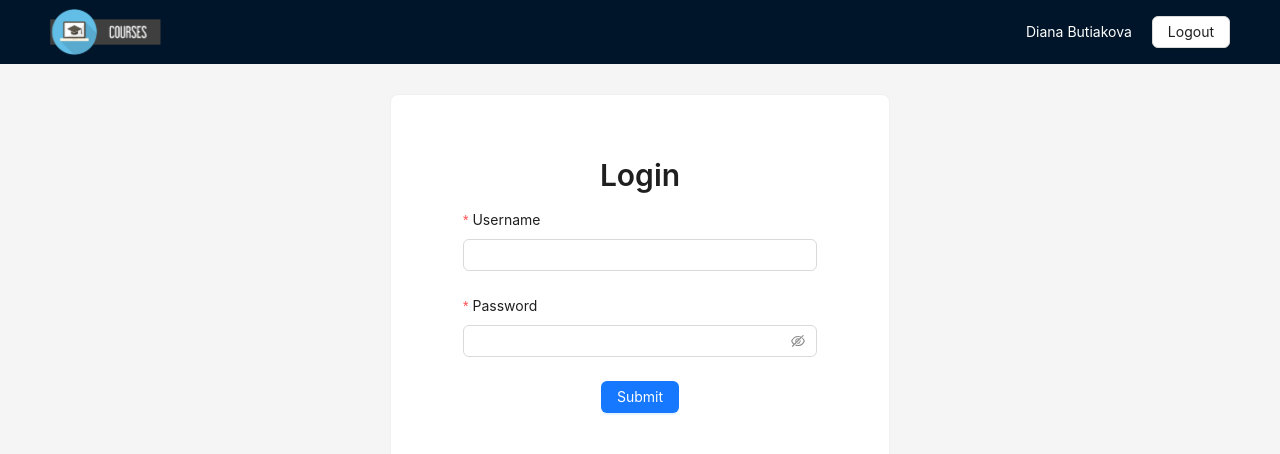
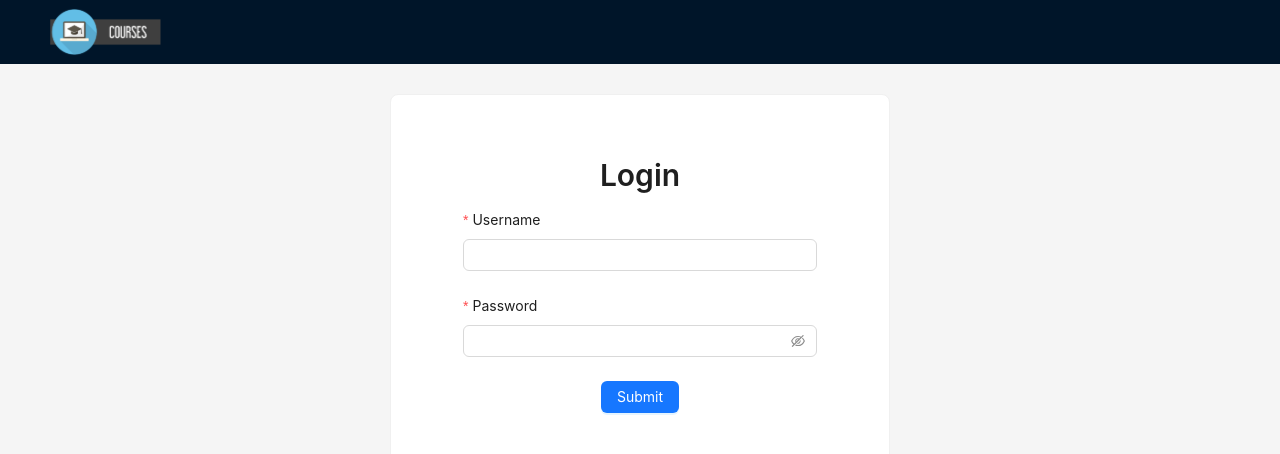
Before and after one commit to bt-diana/courses-app, a React (Vite) app: page /login#/login in a window 1280 px wide. Shown: the top 454 px of the page. Built offline with nearby package versions, Linux system fonts and the light colour scheme.

Commit message:
feat: add logout functionality

```diff
--- a/src/App.tsx
+++ b/src/App.tsx
@@ -93,11 +93,18 @@ const App = () => {
     console.log('Failed:', errorInfo);
   };
 
+  const logout = () => {
+    localStorage.removeItem('accessToken');
+    localStorage.removeItem('refreshToken');
+    setUser(undefined);
+    setAuthenticated(false);
+  };
+
   return (
     <Router>
       <CurrentUser value={user}>
         <Layout className="layout">
-          <Header />
+          <Header logout={logout} />
           <Content className="main">
             <div className="content">
               <Routes>
--- a/src/components/Account/Account.tsx
+++ b/src/components/Account/Account.tsx
@@ -1,9 +1,21 @@
-import { mockUser } from '../../assets/data/mockUser';
+import { useContext } from 'react';
+import CurrentUser from '../../contexts/currentUser';
 import UserSection from '../UserSection/UserSection';
 
-const Account = () => {
-  const user = mockUser;
-  return <UserSection loggedin fullname={user.name} />;
+interface AccountProps {
+  logout: () => void;
+}
+
+const Account = ({ logout }: AccountProps) => {
+  const user = useContext(CurrentUser);
+  return user ? (
+    <UserSection
+      logout={logout}
+      fullname={user.firstName + ' ' + user.lastName}
+    />
+  ) : (
+    <></>
+  );
 };
 
 export default Account;
--- a/src/components/Header/Header.tsx
+++ b/src/components/Header/Header.tsx
@@ -3,11 +3,15 @@ import { Layout } from 'antd';
 import Account from '../Account/Account';
 import logo from '/src/assets/images/logo.svg';
 
-const Header = () => {
+interface HeaderProps {
+  logout: () => void;
+}
+
+const Header = ({ logout }: HeaderProps) => {
   return (
     <Layout.Header className="header">
       <img src={logo} alt="logo" />
-      <Account />
+      <Account logout={logout} />
     </Layout.Header>
   );
 };
--- a/src/components/UserSection/UserSection.tsx
+++ b/src/components/UserSection/UserSection.tsx
@@ -2,15 +2,15 @@ import './UserSection.css';
 import { Button } from 'antd';
 
 interface UserSectionProps {
-  loggedin: boolean;
   fullname?: string;
+  logout: () => void;
 }
 
-const UserSection = ({ loggedin, fullname }: UserSectionProps) => {
+const UserSection = ({ fullname, logout }: UserSectionProps) => {
   return (
     <div className="user-section">
-      {loggedin && <div>{fullname}</div>}
-      <Button>{loggedin ? 'Logout' : 'Login'}</Button>
+      <div>{fullname}</div>
+      <Button onClick={logout}>Logout</Button>
     </div>
   );
 };
```
